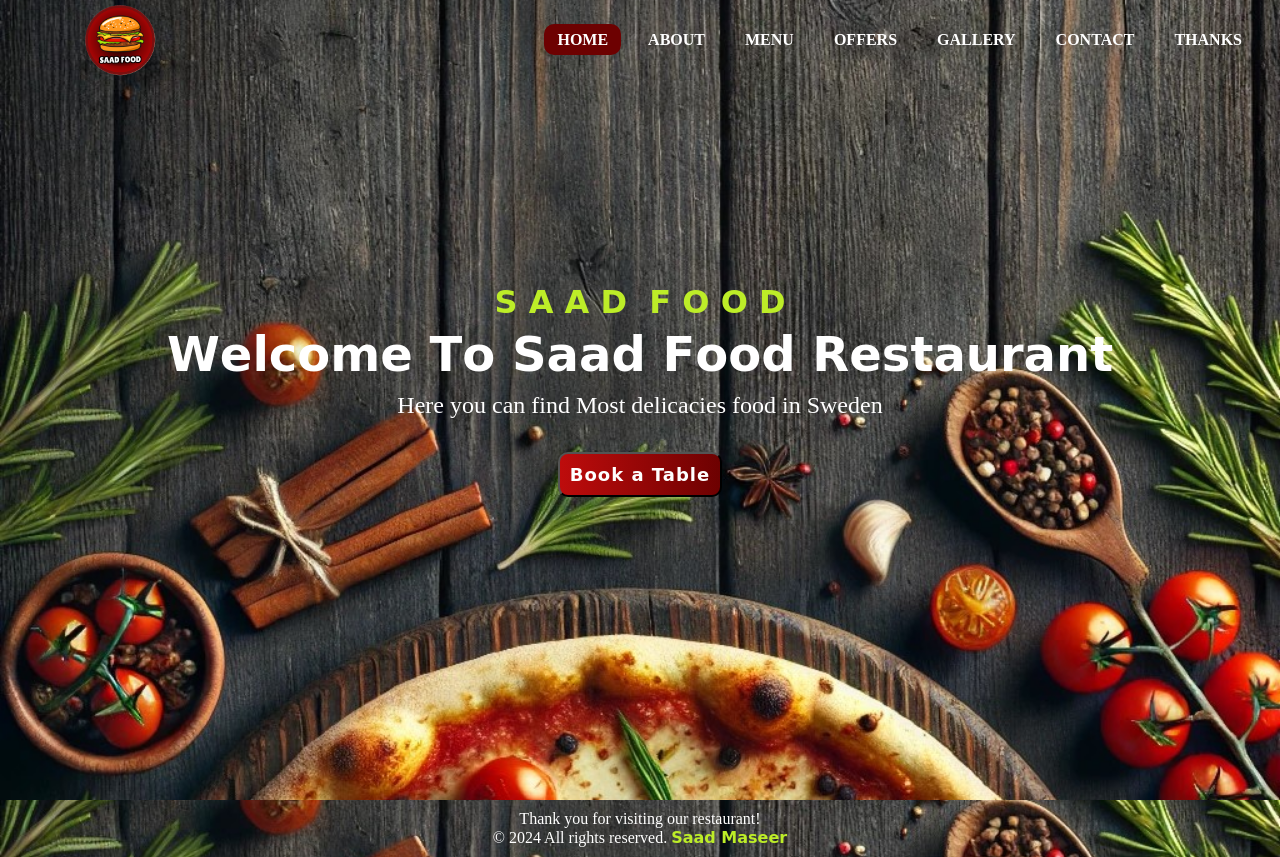
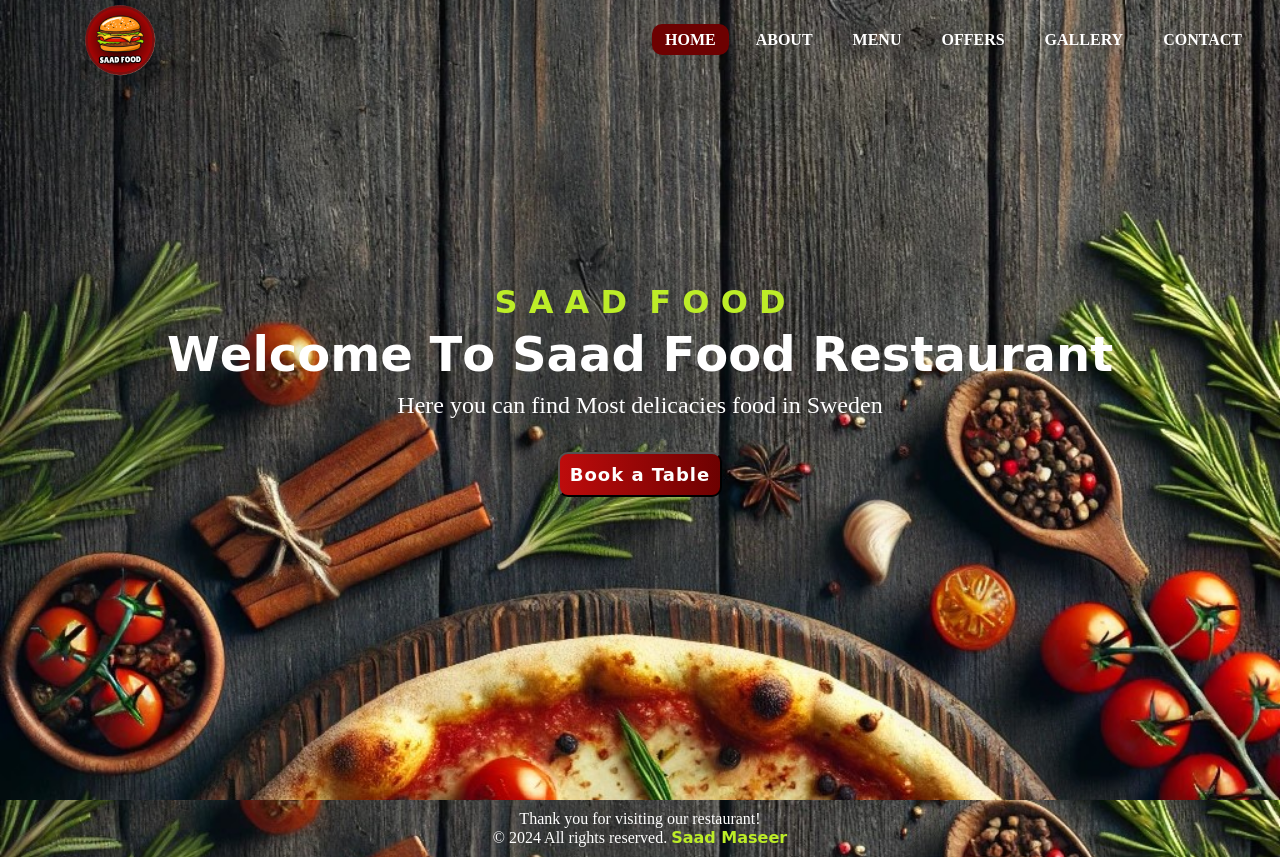
Before and after one commit to SaadMaseer/saad_food_restaurant-, a plain HTML site: page index.html in a window 1280 px wide. Drawn offline with Linux system fonts and the light colour scheme.

Commit message:
done with all parts

```diff
--- a/navbar.html
+++ b/navbar.html
@@ -14,7 +14,7 @@
 
         <li><a class="nav6" href="gallery.html">Gallery</a></li>
         <li><a class="nav6" href="contact.html">Contact</a></li>
-        <li><a class="nav6" href="thanks.html">Thanks</a></li>
+
 
     </ul>
 </nav>
```
